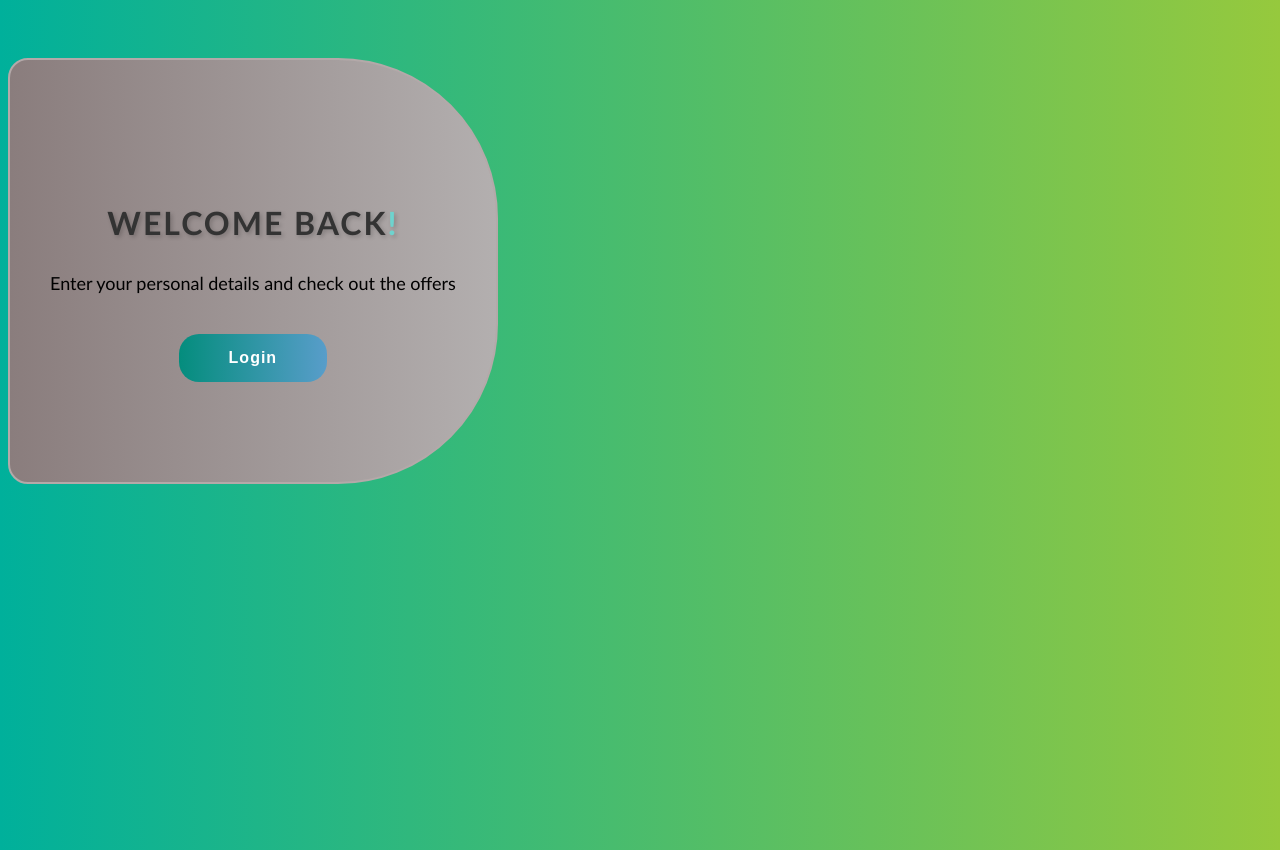
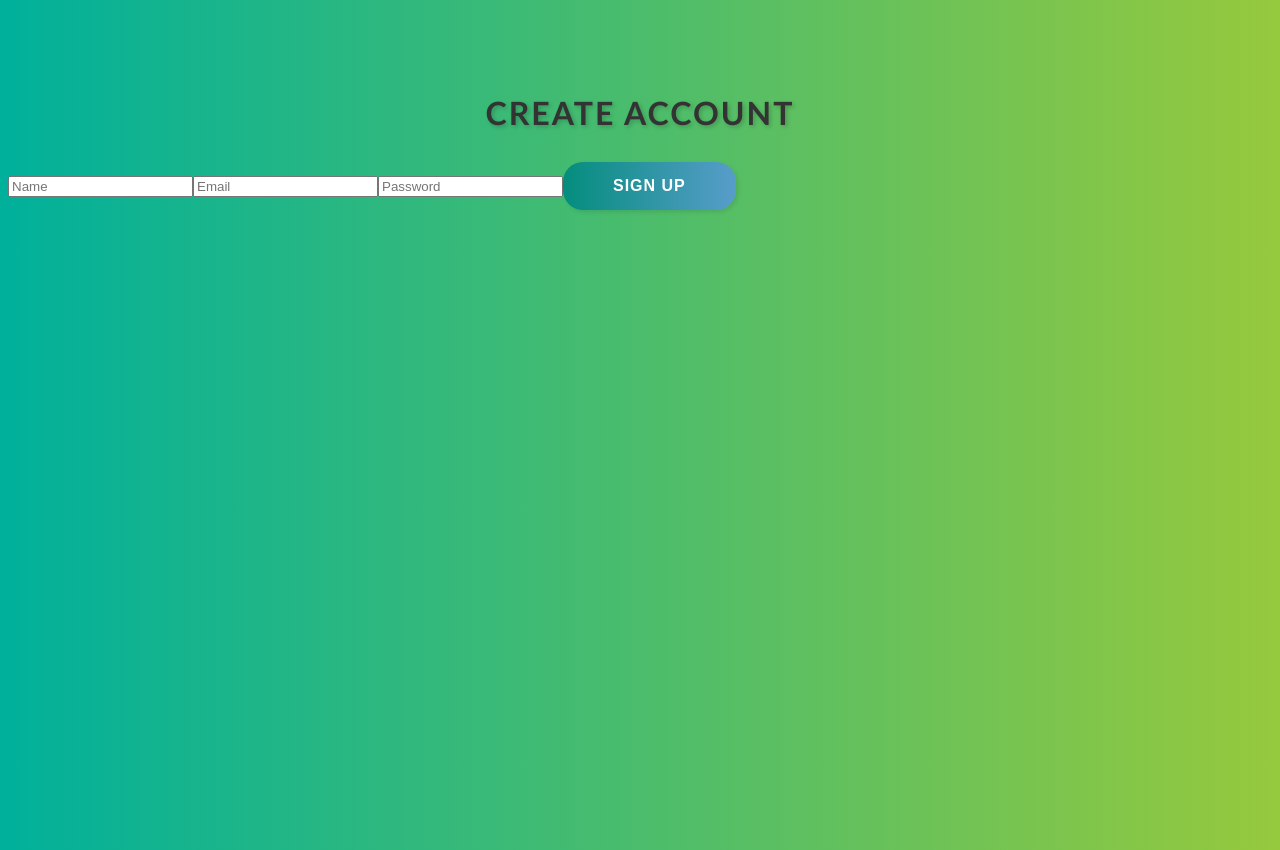
Before and after one commit to MarwanEsm/Warehouse-rent, a React (Create React App) app in the folder project/frontend/: page /login in a window 1280 px wide. Built offline with nearby package versions, Linux system fonts and the light colour scheme.

Commit message:
add style

```diff
--- a/project/frontend/src/App.tsx
+++ b/project/frontend/src/App.tsx
@@ -1,7 +1,7 @@
 import React from 'react';
 import LandingPage from './pages/landingPage/LandingPage';
 import { BrowserRouter as Router, Routes, Route } from 'react-router-dom'; // Import Routes
-import LoginPage from './pages/landingPage/login/LoginPage';
+import LoginPage from './pages/login/LoginPage';
 import './App.css';
 
 function App() {
--- a/project/frontend/src/components/elements/button/Button.css
+++ b/project/frontend/src/components/elements/button/Button.css
@@ -8,11 +8,13 @@
     cursor: pointer;
     transition: background-color 0.3s ease;
     padding: 15px 50px;
-    font-size: 16px;
+    font-size: 1rem;
     letter-spacing: 1px;
     border-radius: 20px;
+    text-transform: uppercase;
+    box-shadow: 2px 2px 4px rgba(0, 0, 0, 0.1);
 }
 
 .button:hover {
-    background: linear-gradient(to left, #048d7d, #589dca);
+    scale: 1.1;
 }
--- /dev/null
+++ b/project/frontend/src/layout/registrationForm/RegistrationForm.css
@@ -0,0 +1,3 @@
+.registration_form_container {
+    display: block;
+}
--- /dev/null
+++ b/project/frontend/src/layout/registrationForm/RegistrationForm.tsx
@@ -0,0 +1,15 @@
+import Button from "../../components/elements/button/Button"
+
+interface RegistrationFormProps { }
+const RegistrationForm = () => {
+
+    return <div className="registration_form_container">
+        <h4>Create Account</h4>
+        <input type="text" required placeholder="Name" />
+        <input type="email" required placeholder="Email" />
+        <input type="password" required placeholder="Password" />
+        <Button onClick={() => console.log('Sign up')}>Sign up</Button>
+    </div>
+}
+
+export default RegistrationForm
--- a/project/frontend/src/layout/welcomeMessage/WelcomeMessage.css
+++ b/project/frontend/src/layout/welcomeMessage/WelcomeMessage.css
@@ -1,6 +1,5 @@
 .welcomeMessage_container {
     text-align: center;
-    /* background: linear-gradient(to left, #00b09b, #96c93d); */
     background: linear-gradient(to right, rgb(138, 125, 125), rgb(179, 175, 175));
     border: 2px rgb(180, 169, 169) solid;
     border-top-right-radius: 160px;
--- a/project/frontend/src/pages/landingPage/login/LoginPage.tsx
+++ /dev/null
@@ -1,10 +0,0 @@
-import React from "react"
-import WelcomeMessage from "../../../layout/welcomeMessage/WelcomeMessage"
-
-interface LoginPageProps { }
-
-const LoginPage: React.FC<LoginPageProps> = () => <div>
-    <WelcomeMessage />
-
-</div>
-export default LoginPage
--- /dev/null
+++ b/project/frontend/src/pages/login/LoginPage.tsx
@@ -0,0 +1,11 @@
+import React from "react"
+import WelcomeMessage from "../../layout/welcomeMessage/WelcomeMessage"
+import RegistrationForm from "../../layout/registrationForm/RegistrationForm"
+
+interface LoginPageProps { }
+
+const LoginPage: React.FC<LoginPageProps> = () =>
+    <RegistrationForm />
+
+
+export default LoginPage
```
Also changed, not shown: project/frontend/src/pages/login/LoginPage.css (added).
